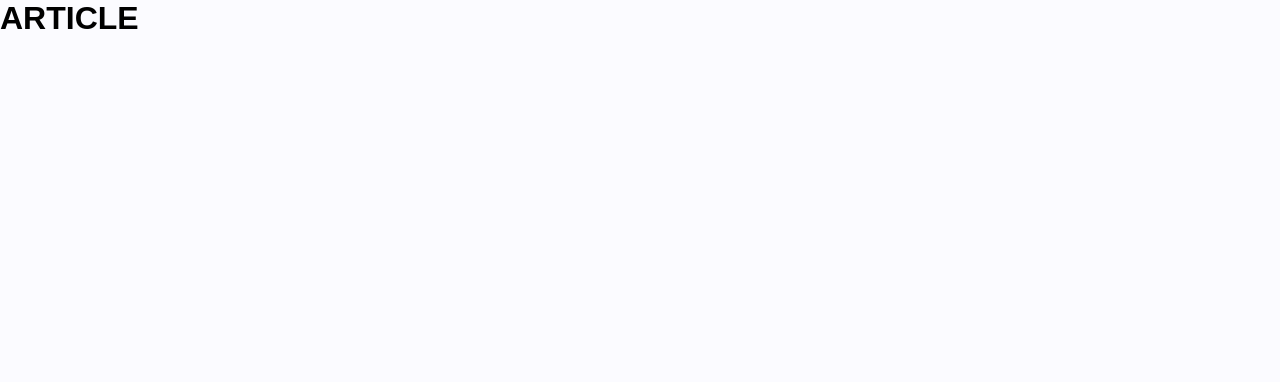
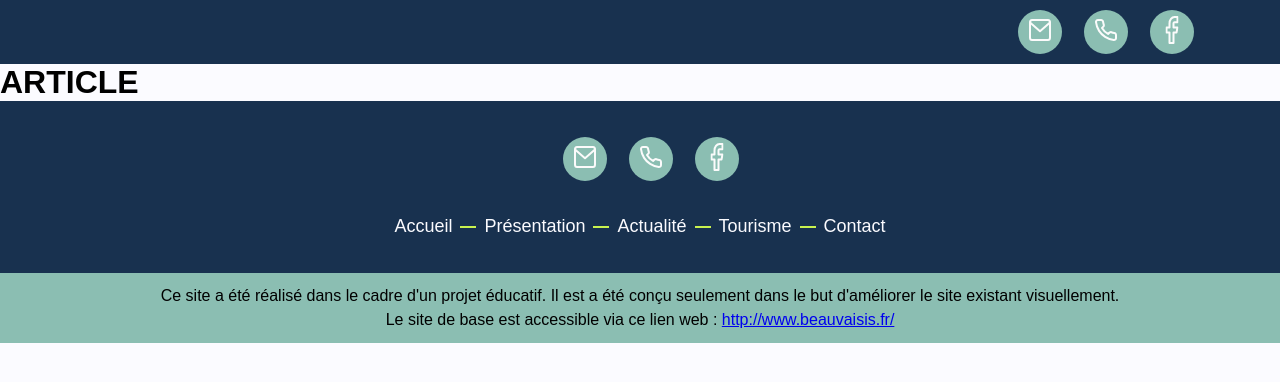
Before and after one commit to BUT-MAAT/saeS4-front, a Nuxt app: page /Article in a window 1280 px wide. Shown: the top 382 px of the page. Built offline with nearby package versions, Linux system fonts and the light colour scheme.

Commit message:
default layout

```diff
--- /dev/null
+++ b/layouts/default.vue
@@ -0,0 +1,7 @@
+<template>
+  <div>
+    <TopPage />
+    <Nuxt />
+    <Footer />
+  </div>
+</template>
--- a/pages/index.vue
+++ b/pages/index.vue
@@ -1,6 +1,6 @@
 <template>
   <div id="app">
-    <Testing name="AROUF GANGSTA"/>
+    <h1>HOME</h1>
   </div>
 </template>
 
```
